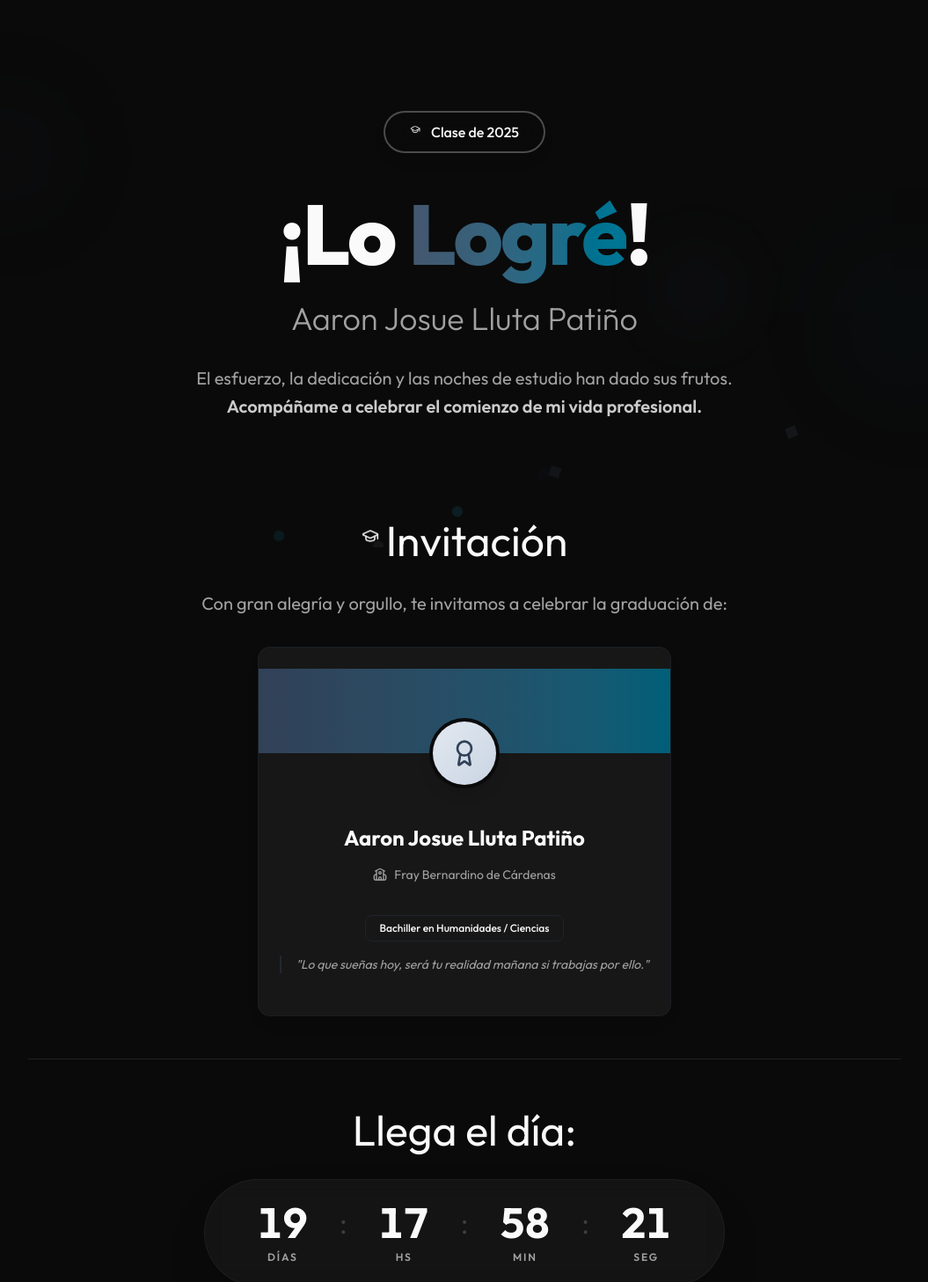
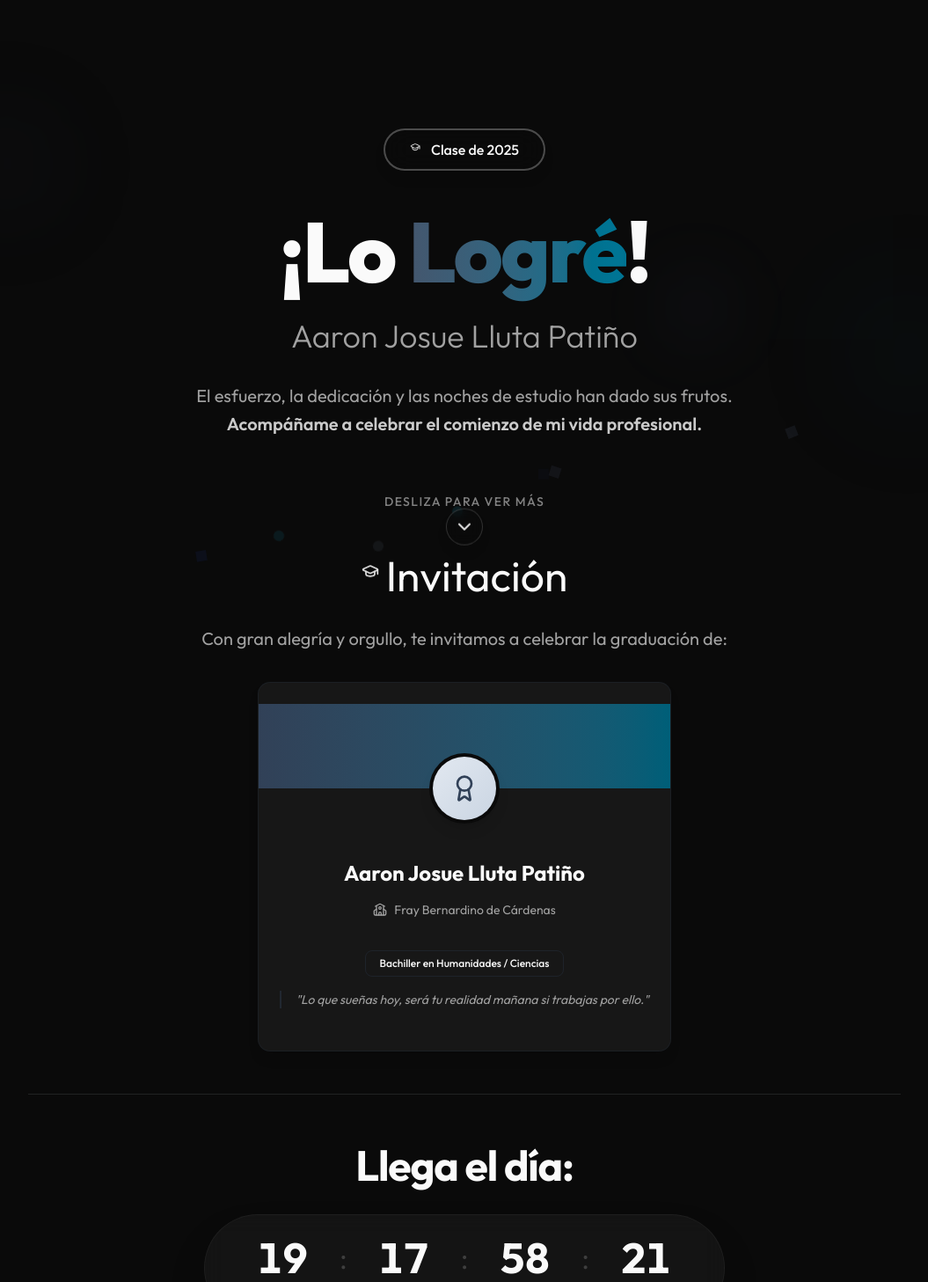
Before and after one commit to Fernixp/invitacion-fe, a React (Vite) app: page / in a window 1280 px wide. Shown: the part 140-1597 px from the top of the page at 88% size, without its empty margins (112-1167 px from the left). Built offline with nearby package versions, Linux system fonts and the light colour scheme.

Commit message:
chore: ajustes y mejoras

```diff
--- a/src/components/home/contdown.tsx
+++ b/src/components/home/contdown.tsx
@@ -31,7 +31,8 @@ export function Countdown({ targetDate }: CountdownProps) {
   });
 
   const TimeBox = ({ value, label }: { value: number; label: string }) => (
-    <div className="flex flex-col items-center min-w-[3rem] md:min-w-[5rem]">
+    // Reduje el min-w en móvil para asegurar que entren los 4 bloques
+    <div className="flex flex-col items-center min-w-[2.5rem] md:min-w-[5rem]">
       <span className="text-2xl md:text-5xl font-bold text-foreground tabular-nums leading-none">
         {value < 10 ? `0${value}` : value}
       </span>
@@ -42,7 +43,7 @@ export function Countdown({ targetDate }: CountdownProps) {
   );
 
   const Separator = () => (
-    <div className="text-2xl md:text-4xl text-muted-foreground/30 font-light -mt-4 select-none pb-2">
+    <div className="text-xl md:text-4xl text-muted-foreground/30 font-light -mt-3 md:-mt-4 select-none pb-2">
       :
     </div>
   );
@@ -50,12 +51,16 @@ export function Countdown({ targetDate }: CountdownProps) {
   return (
     <section className="flex flex-col items-center justify-center gap-8 py-6 animate-in fade-in zoom-in duration-700">
 
-      <h1 className="flex items-center text-5xl">
+      <h1 className="flex items-center text-3xl md:text-5xl font-bold tracking-tight">
           Llega el día:
-        </h1>
+      </h1>
 
-      {/* Tarjeta Horizontal */}
-      <Card className="flex flex-row flex-wrap items-center justify-center gap-3 md:gap-6 py-6 px-6 md:px-12 bg-card/80 backdrop-blur-md shadow-2xl border-primary/5 rounded-2xl md:rounded-full">
+      {/* CAMBIOS REALIZADOS:
+         1. 'flex-nowrap': Obliga a no bajar de línea.
+         2. 'gap-2': Reducido el espacio en móvil para que quepa mejor.
+         3. 'px-4': Reducido el padding lateral en móvil.
+      */}
+      <Card className="flex flex-row flex-nowrap items-center justify-center gap-2 md:gap-6 py-6 px-4 md:px-12 bg-card/80 backdrop-blur-md shadow-2xl border-primary/5 rounded-2xl md:rounded-full w-full max-w-fit mx-auto">
         <TimeBox value={timeLeft.days} label="Días" />
         <Separator />
         <TimeBox value={timeLeft.hours} label="Hs" />
--- a/src/components/home/hero-section.tsx
+++ b/src/components/home/hero-section.tsx
@@ -1,4 +1,4 @@
-import { GraduationCap} from "lucide-react";
+import { GraduationCap, ChevronDown } from "lucide-react";
 import { Badge } from "@/components/ui/badge";
 import { useEffect, useState } from "react";
 
@@ -18,7 +18,6 @@ interface Confetti {
 
 export function HeroSection({ graduateName, classYear }: HeroSectionProps) {
   const [confetti, setConfetti] = useState<Confetti[]>([]);
-
 
   // Generar confeti al montar el componente
   useEffect(() => {
@@ -55,8 +54,25 @@ export function HeroSection({ graduateName, classYear }: HeroSectionProps) {
     }, 3000);
   };
 
+  // --- CORRECCIÓN AQUÍ ---
+  // Función para bajar suavemente considerando la altura del navbar
+  const scrollToDetails = () => {
+    const element = document.getElementById('event-details');
+    if (element) {
+      // Altura aproximada del navbar (80px) + un poco de espacio extra (20px) = 100px
+      const headerOffset = 100;
+      const elementPosition = element.getBoundingClientRect().top;
+      const offsetPosition = elementPosition + window.scrollY - headerOffset;
+
+      window.scrollTo({
+        top: offsetPosition,
+        behavior: "smooth"
+      });
+    }
+  };
+
   return (
-    <section className="relative flex flex-col items-center justify-center text-center min-h-[85vh] w-full overflow-hidden pt-20 pb-10">
+    <section className="relative flex flex-col items-center justify-center text-center min-h-[90vh] w-full overflow-hidden pt-20 pb-10">
 
       {/* Confeti animado */}
       {confetti.map((piece) => (
@@ -103,7 +119,7 @@ export function HeroSection({ graduateName, classYear }: HeroSectionProps) {
       <div className="absolute bottom-1/4 right-10 w-40 h-40 bg-cyan-800/10 rounded-full blur-3xl animate-pulse delay-700" />
       <div className="absolute top-1/2 right-1/4 w-24 h-24 bg-slate-700/10 rounded-full blur-2xl animate-pulse delay-300" />
 
-      <div className="container px-4 flex flex-col items-center gap-8 z-10">
+      <div className="container px-4 flex flex-col items-center gap-8 z-10 flex-1 justify-center">
 
         {/* Badge de la clase con animación mejorada */}
         <div
@@ -138,28 +154,19 @@ export function HeroSection({ graduateName, classYear }: HeroSectionProps) {
           <br />
           <span className="font-semibold text-foreground/80">Acompáñame a celebrar el comienzo de mi vida profesional.</span>
         </p>
+      </div>
 
-        {/* Botones de acción mejorados con efectos hover */}
-        {/* <div className="flex flex-col sm:flex-row gap-4 w-full sm:w-auto animate-in fade-in slide-in-from-bottom-8 duration-1000 delay-500 pt-4">
-
-          <Button
-            size="lg"
-            className="hover:cursor-pointer rounded-full h-14 px-8 text-lg shadow-xl shadow-slate-700/30 hover:shadow-2xl hover:shadow-slate-700/40 hover:scale-105 transition-all duration-300 bg-gradient-to-r from-slate-700 to-cyan-700 hover:from-slate-800 hover:to-cyan-800"
-            onClick={() => document.getElementById('location-map')?.scrollIntoView({ behavior: 'smooth' })}
-          >
-            <MapPin className="mr-2 h-5 w-5" />
-            Cómo Llegar
-          </Button>
+      {/* Indicador de Deslizamiento (Scroll Down) */}
+      <div
+        className="absolute bottom-8 left-1/2 -translate-x-1/2 flex flex-col items-center gap-2 cursor-pointer animate-in fade-in slide-in-from-top-4 duration-1000 delay-1000 z-20"
+        onClick={scrollToDetails}
+      >
+        <span className="text-xs md:text-sm font-medium text-muted-foreground/80 uppercase tracking-widest animate-pulse">
+          Desliza para ver más
+        </span>
+        <div className="bg-background/20 backdrop-blur-sm p-2 rounded-full border border-primary/20 hover:bg-background/40 transition-colors animate-bounce shadow-lg">
+          <ChevronDown className="w-6 h-6 text-primary" />
         </div>
-
-        <div className="mt-12 animate-bounce opacity-50 hover:opacity-100 transition-opacity cursor-pointer" onClick={scrollToDetails}>
-          <div className="flex flex-col items-center gap-2 text-muted-foreground text-sm">
-            <span>Desliza para más</span>
-            <svg className="w-6 h-6" fill="none" stroke="currentColor" viewBox="0 0 24 24">
-              <path strokeLinecap="round" strokeLinejoin="round" strokeWidth={2} d="M19 14l-7 7m0 0l-7-7m7 7V3" />
-            </svg>
-          </div>
-        </div> */}
       </div>
 
     </section>
```
